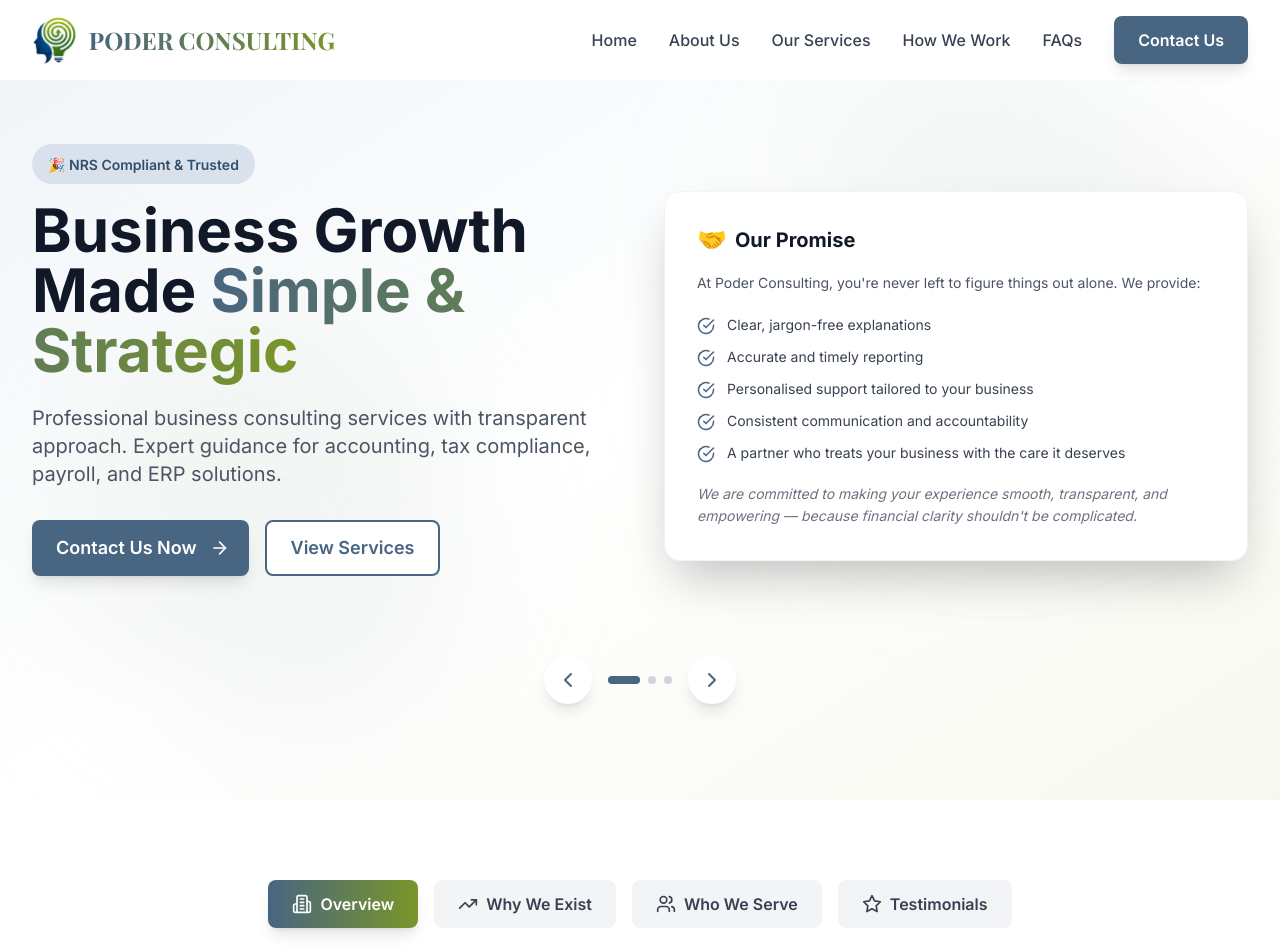
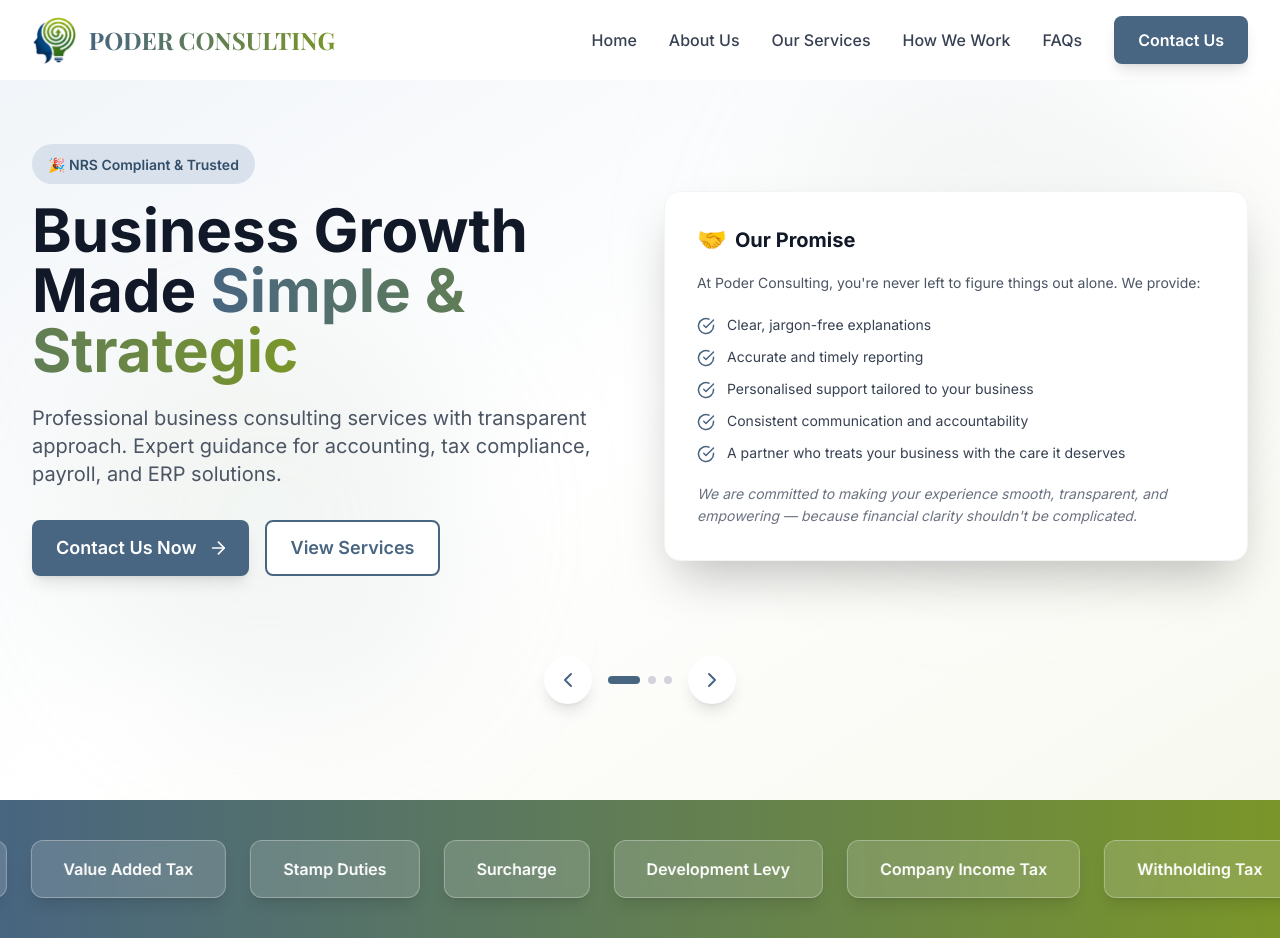
Before and after one commit to darlculus/poder-consulting-website, a Next.js app: page / in a window 1280 px wide. Shown: the top 952 px of the page. Built offline with nearby package versions, Linux system fonts and the light colour scheme; a web font is replaced by a local one.

Commit message:
added a words carousel

```diff
--- a/src/app/page.tsx
+++ b/src/app/page.tsx
@@ -3,6 +3,7 @@
 import { useState } from 'react'
 import Navbar from '@/components/layout/Navbar'
 import Hero from '@/components/sections/Hero'
+import TaxCarousel from '@/components/sections/TaxCarousel'
 import AboutUs from '@/components/sections/AboutUs'
 import ServicesCarousel from '@/components/sections/ServicesCarousel'
 import HowItWorks from '@/components/sections/HowItWorks'
@@ -20,6 +21,7 @@ export default function Home() {
       <main className="min-h-screen">
         <Navbar />
         <Hero />
+        <TaxCarousel />
         <AboutUs />
         <ServicesCarousel />
         <HowItWorks />
--- /dev/null
+++ b/src/components/sections/TaxCarousel.tsx
@@ -0,0 +1,90 @@
+'use client'
+
+import { useState, useRef } from 'react'
+import { motion, AnimatePresence } from 'framer-motion'
+import { X } from 'lucide-react'
+
+const taxItems = [
+  { id: 1, title: 'Company Income Tax' },
+  { id: 2, title: 'Withholding Tax' },
+  { id: 3, title: 'Value Added Tax' },
+  { id: 4, title: 'Stamp Duties' },
+  { id: 5, title: 'Surcharge' },
+  { id: 6, title: 'Development Levy' },
+]
+
+// Duplicate for seamless loop
+const loopItems = [...taxItems, ...taxItems, ...taxItems]
+
+export default function TaxCarousel() {
+  const [selected, setSelected] = useState<(typeof taxItems)[0] | null>(null)
+  const [paused, setPaused] = useState(false)
+
+  return (
+    <section className="py-10 bg-gradient-to-r from-primary-600 to-accent-600 overflow-hidden">
+      <div
+        className="relative"
+        onMouseEnter={() => setPaused(true)}
+        onMouseLeave={() => setPaused(false)}
+      >
+        <motion.div
+          className="flex gap-6 w-max"
+          animate={{ x: ['0%', '-33.333%'] }}
+          transition={{
+            duration: 20,
+            repeat: Infinity,
+            ease: 'linear',
+            ...(paused && { playState: 'paused' }),
+          }}
+          style={{ animationPlayState: paused ? 'paused' : 'running' }}
+        >
+          {loopItems.map((item, i) => (
+            <button
+              key={i}
+              onClick={() => setSelected(item)}
+              className="flex-shrink-0 bg-white/15 hover:bg-white/30 border border-white/30 text-white font-semibold text-sm md:text-base px-8 py-4 rounded-xl backdrop-blur-sm transition-all hover:scale-105 cursor-pointer whitespace-nowrap shadow-lg"
+            >
+              {item.title}
+            </button>
+          ))}
+        </motion.div>
+      </div>
+
+      {/* Modal */}
+      <AnimatePresence>
+        {selected && (
+          <motion.div
+            initial={{ opacity: 0 }}
+            animate={{ opacity: 1 }}
+            exit={{ opacity: 0 }}
+            className="fixed inset-0 z-50 flex items-center justify-center bg-black/50 backdrop-blur-sm px-4"
+            onClick={() => setSelected(null)}
+          >
+            <motion.div
+              initial={{ scale: 0.85, opacity: 0 }}
+              animate={{ scale: 1, opacity: 1 }}
+              exit={{ scale: 0.85, opacity: 0 }}
+              transition={{ type: 'spring', stiffness: 300, damping: 25 }}
+              onClick={(e) => e.stopPropagation()}
+              className="bg-white rounded-2xl shadow-2xl p-8 max-w-md w-full relative"
+            >
+              <button
+                onClick={() => setSelected(null)}
+                className="absolute top-4 right-4 text-gray-400 hover:text-gray-700 transition-colors"
+              >
+                <X size={22} />
+              </button>
+              <div className="mb-4 inline-block px-3 py-1 bg-primary-100 rounded-full">
+                <span className="text-primary-700 text-xs font-semibold uppercase tracking-wide">Tax Service</span>
+              </div>
+              <h2 className="text-2xl font-bold text-gray-900 mb-4">{selected.title}</h2>
+              <p className="text-gray-500 text-sm leading-relaxed">
+                Content for <strong>{selected.title}</strong> coming soon. Check back for detailed information about this service.
+              </p>
+            </motion.div>
+          </motion.div>
+        )}
+      </AnimatePresence>
+    </section>
+  )
+}
```
